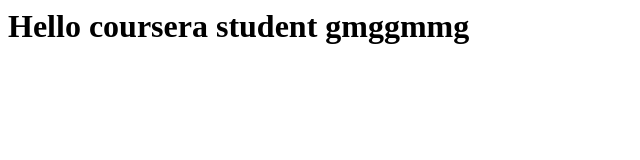
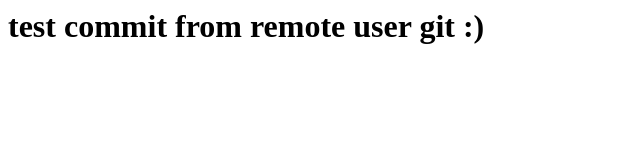
Before and after one commit to nadiaBenSaad/courseraAngularJs, a plain HTML site: page index.html in a window 1280 px wide. Shown: the whole page, without its empty margins (0-640 px from the left). Drawn offline with Linux system fonts and the light colour scheme.

Commit message:
-commit from remote user test

```diff
--- a/index.html
+++ b/index.html
@@ -1,6 +1,6 @@
 <html>
 <body>
-  <h1>Hello coursera student gmggmmg</h1>
+  <h1>test commit from remote user git :) </h1>
 
 
 
```
